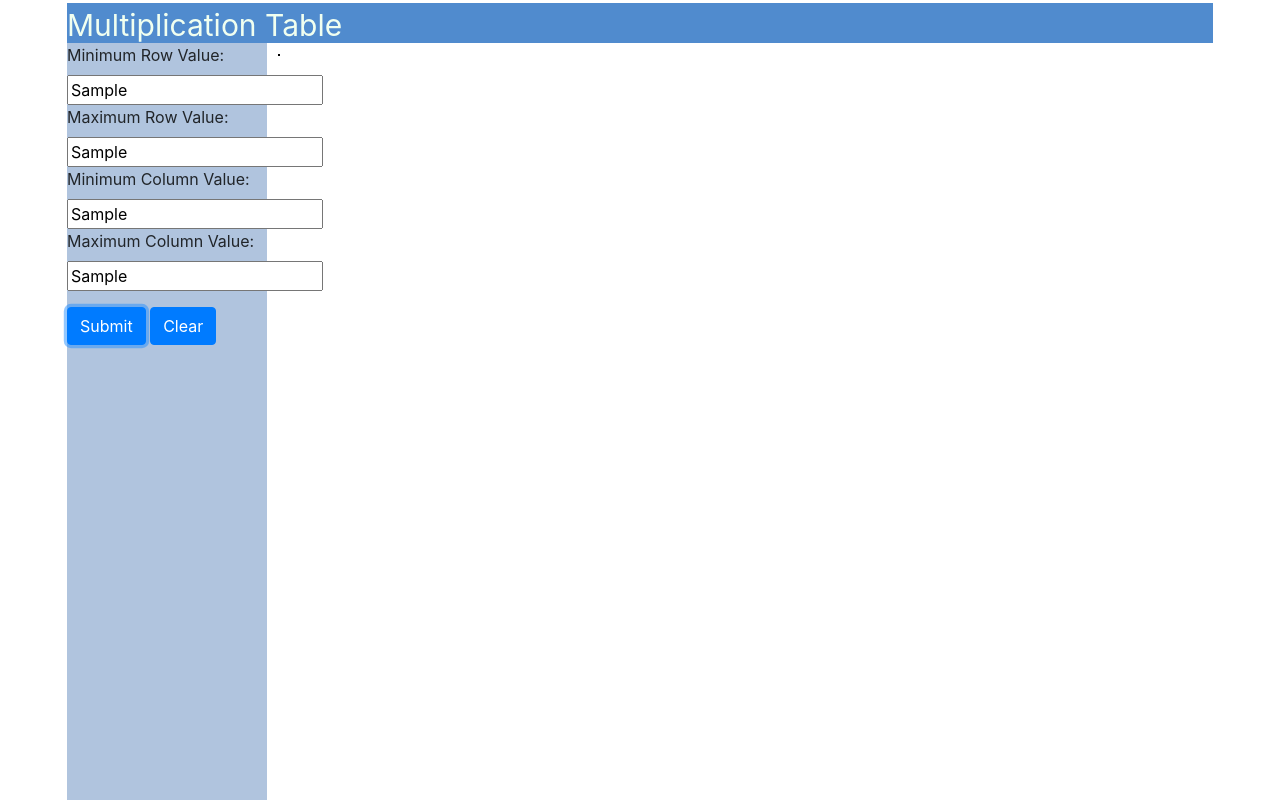
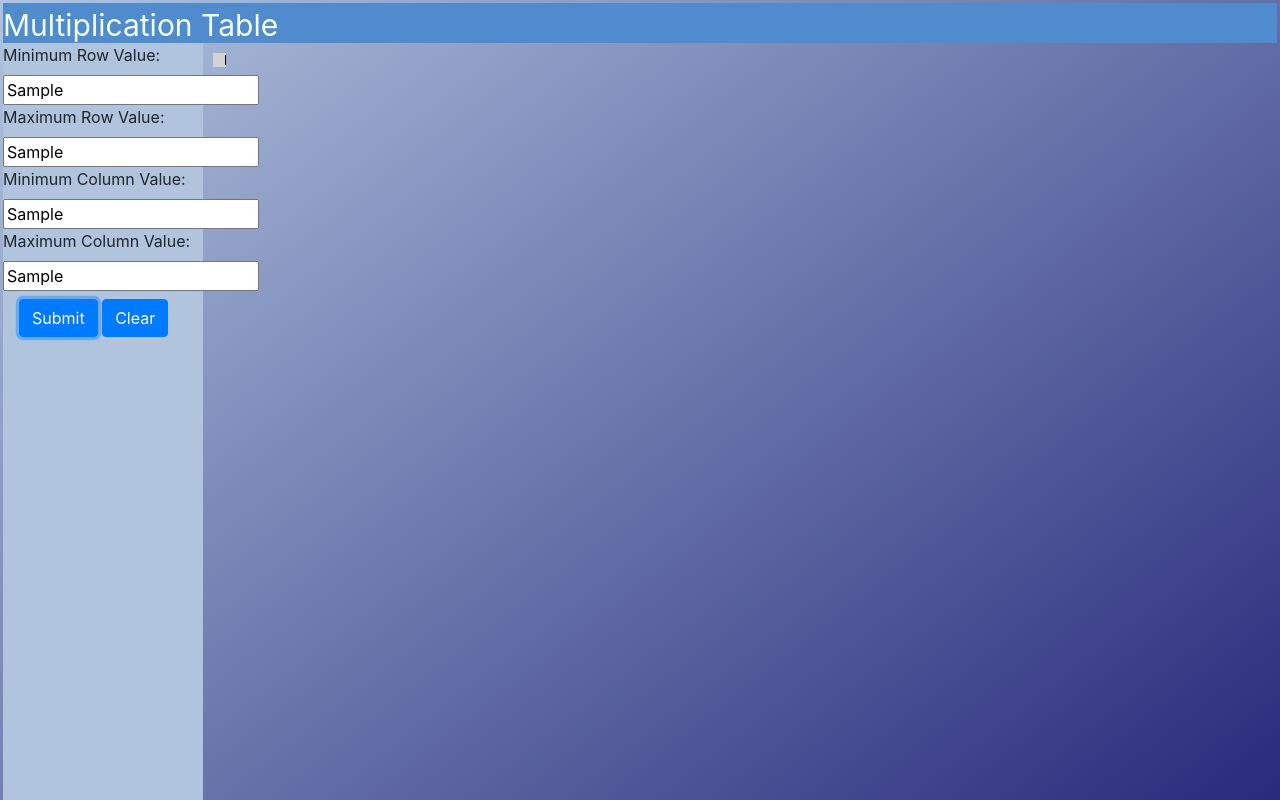
Before and after one commit to rvekeria678/GUI1_HW3, a plain HTML site: page index.html in a window 1280 px wide. Both pictures are taken after typing "Sample", "Sample", "Sample", "Sample" into the empty fields and a click on the button "Submit". Shown: the top 800 px of the page. Drawn offline with nearby package versions, Linux system fonts and the light colour scheme.

Commit message:
Page Decoration

```diff
--- a/index.html
+++ b/index.html
@@ -28,8 +28,8 @@ updated by RV on October 21, 2021 at 9:30 AM
                     <input id = "colmin" placeholder = "Enter an integer">
                     <label for = "colmin">Maximum Column Value:</label><br>
                     <input id = "colmax" placeholder = "Enter an integer"><br>
-                    <button type = "button" class="btn btn-primary mt-3" id = "submit-btn">Submit</button>
-                    <button type = "button" class="btn btn-primary mt-3" id = "clear-btn" onclick="clr()">Clear</button>
+                    <button type = "button" class="btn btn-primary mt-2 ml-3" id = "submit-btn">Submit</button>
+                    <button type = "button" class="btn btn-primary mt-2" id = "clear-btn" onclick="clr()">Clear</button>
                 </div>
             </form>
             <div id="table-container"></div>
@@ -57,7 +57,7 @@ updated by RV on October 21, 2021 at 9:30 AM
                     else if (+rmax > 50 || +rmax < -50) {
                         document.getElementById('table-container').innerHTML = 'Please make sure the row minimum is between -50 and 50!';
                     }
-                    else if (+cmin > 50 || +cmax < -50) {
+                    else if (+cmin > 50 || +cmin < -50) {
                         document.getElementById('table-container').innerHTML = 'Please make sure the row minimum is between -50 and 50!';
                     }
                     else if (+cmax > 50 || +cmax < -50) {
--- a/style.css
+++ b/style.css
@@ -1,12 +1,11 @@
 body {
-    background: lightgray;
+    background-image: linear-gradient(to bottom right, lightsteelblue, midnightblue);
 }
 #wrapper {
     display: grid;
-    width: 90%;
+    width: 100%;
     height: 1000px;
     padding: 3px;
-    margin: 0 auto;
     grid-template-columns: 200px 10px 1fr 1fr 10px;
     grid-template-rows: 40px 10px 1fr 1fr 10px;
 }
@@ -38,15 +37,24 @@ table {
     background: white;
     border-collapse: collapse;
 }
-td:first-child {
-    background: black;
-    color: white;
-    border: 1px solid white;
-}
-tr:first-child {
-    background: black;
-    color: white;
-}
 td, tr {
     border: 1px solid black;
+    padding: 5px;
 }
+tr:first-child td:first-child {
+    background: lightgray;
+    border: 2px solid lightgray;
+}
+td:first-child {
+    background: rgb(26, 24, 161);
+    color: white;
+    border-top: 2px solid white;
+}
+tr:first-child td{
+    background: rgb(26, 24, 161);
+    color: white;
+    border-right: 2px solid white;
+}
+tr:first-child td:last-child{
+    border-right: 1px solid black;
+}
```
